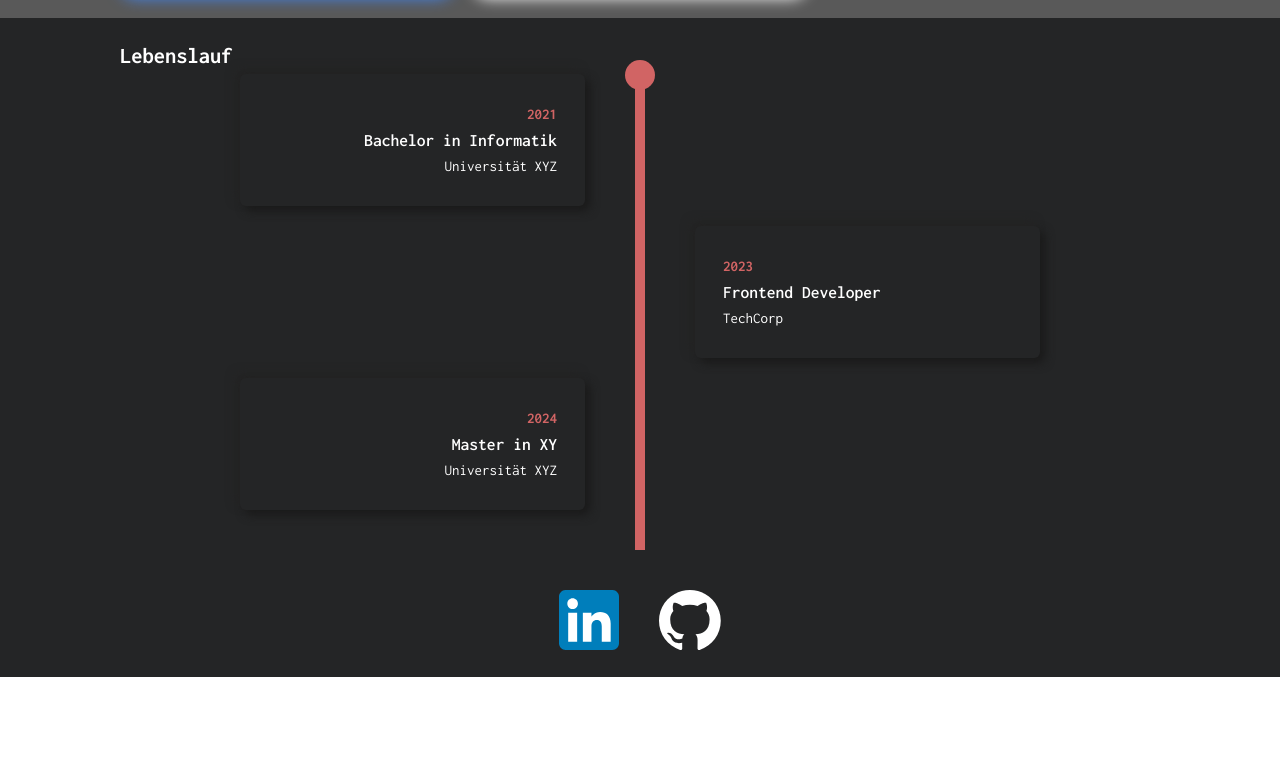
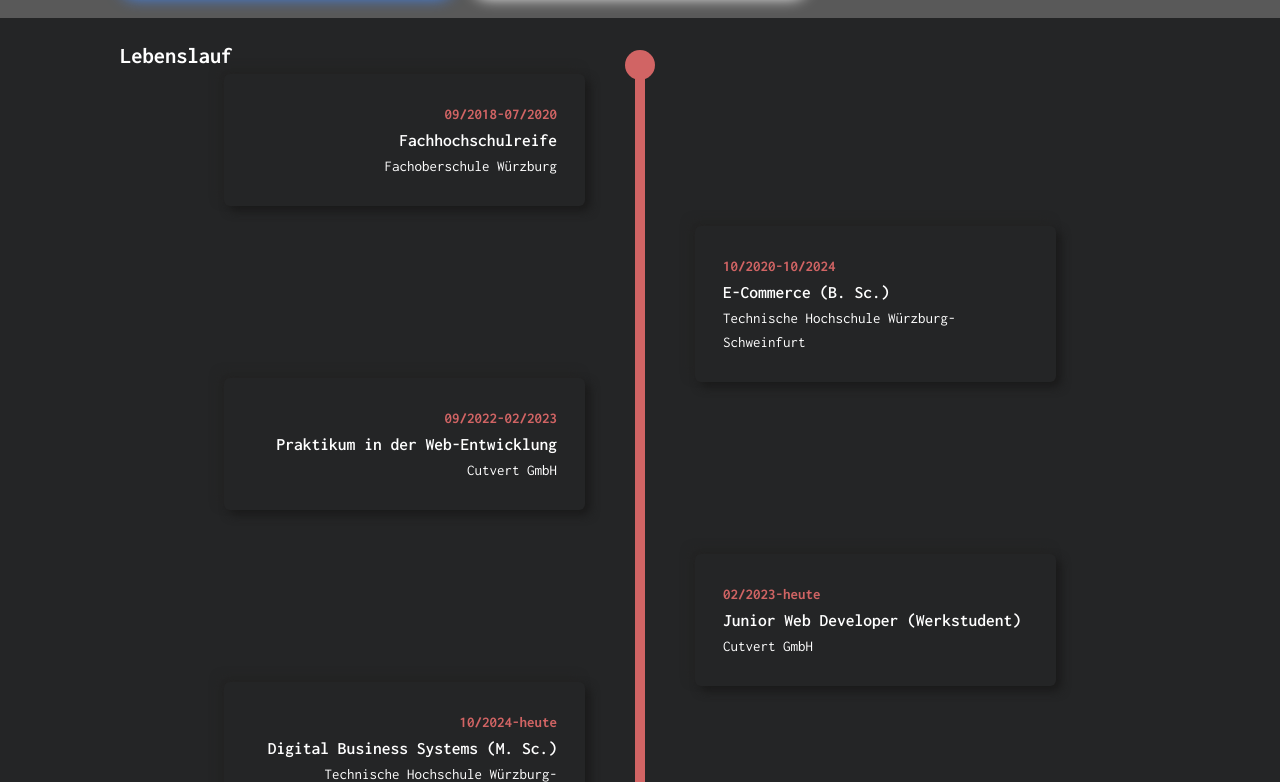
Before and after one commit to mxpfister/mxpfister.github.io, a Vue app: page / in a window 1280 px wide. Shown: the part 678-1460 px from the top of the page. Before the commit the page ends 1355 px from the top, so only its background shows below. Built offline with nearby package versions, Linux system fonts and the light colour scheme.

Commit message:
filled cv with data; minor style changes to cv;

```diff
--- a/src/components/Timeline.vue
+++ b/src/components/Timeline.vue
@@ -26,7 +26,6 @@
     </div>
 </template>
 
-
 <script>
 import TimelineEvent from './TimelineEvent.vue';
 
@@ -38,22 +37,29 @@ export default {
         return {
             events: [
                 {
-                    year: 2021,
-                    title: "Bachelor in Informatik",
-                    institution: "Universität XYZ",
-                    description: "Schwerpunkte in KI und Datenvisualisierung.",
+                    year: '09/2018-07/2020',
+                    title: "Fachhochschulreife",
+                    institution: "Fachoberschule Würzburg"
                 },
                 {
-                    year: 2023,
-                    title: "Frontend Developer",
-                    company: "TechCorp",
-                    description: "Entwicklung von Webanwendungen und UX-Design.",
+                    year: '10/2020-10/2024',
+                    title: "E-Commerce (B. Sc.)",
+                    institution: "Technische Hochschule Würzburg-Schweinfurt"
                 },
                 {
-                    year: 2024,
-                    title: "Master in XY",
-                    institution: "Universität XYZ",
-                    description: "Schwerpunkte in KI und Datenvisualisierung.",
+                    year: '09/2022-02/2023',
+                    title: "Praktikum in der Web-Entwicklung",
+                    institution: "Cutvert GmbH"
+                },
+                {
+                    year: '02/2023-heute',
+                    title: "Junior Web Developer (Werkstudent)",
+                    institution: "Cutvert GmbH"
+                },
+                {
+                    year: '10/2024-heute',
+                    title: "Digital Business Systems (M. Sc.)",
+                    institution: "Technische Hochschule Würzburg-Schweinfurt"
                 },
 
             ],
@@ -73,7 +79,7 @@ export default {
             const timelineHeight = this.$el.scrollHeight;
 
             const scrolledPercentage = Math.min(
-                ((scrollTop - timelineTop + window.innerHeight - 100) / timelineHeight) * 100,
+                ((scrollTop - timelineTop + window.innerHeight - 200) / timelineHeight) * 100,
                 100
             );
 
@@ -88,7 +94,7 @@ export default {
 <style scoped>
 .timeline {
     width: 80%;
-    max-width: 800px;
+    max-width: 850px;
     margin: 0 auto;
     display: grid;
     grid-template-columns: 1fr 10px 1fr;
@@ -116,10 +122,10 @@ export default {
 }
 
 .timeline::before {
-    content:"\A";
-    width:30px;
-    height:30px;
-    border-radius:50%;
+    content: "\A";
+    width: 30px;
+    height: 30px;
+    border-radius: 50%;
     background-color: var(--sec-color);
     position: absolute;
     left: 50%;
--- a/src/components/TimelineEvent.vue
+++ b/src/components/TimelineEvent.vue
@@ -3,9 +3,7 @@
     <div class="year">{{ event.year }}</div>
     <div class="content">
       <h3>{{ event.title }}</h3>
-      <p v-if="event.company">{{ event.company }}</p>
       <p v-if="event.institution">{{ event.institution }}</p>
-      <!--<p class="description">{{ event.description }}</p>-->
     </div>
   </div>
 </template>
```
Lines whose indentation alone changed are shown as unchanged.
